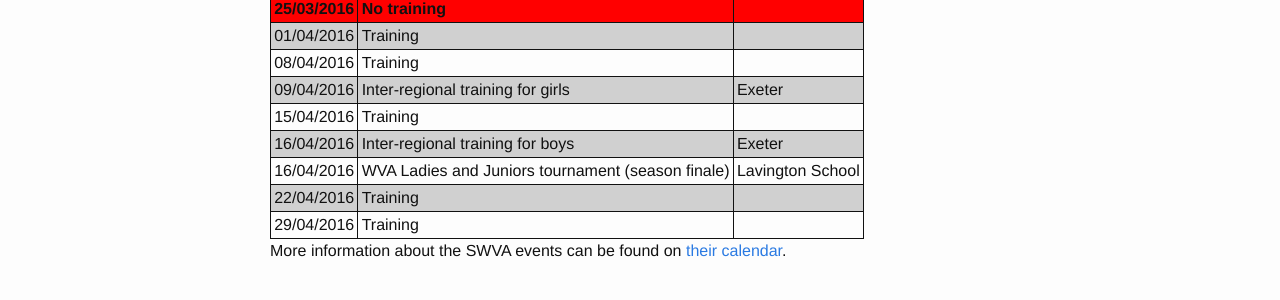
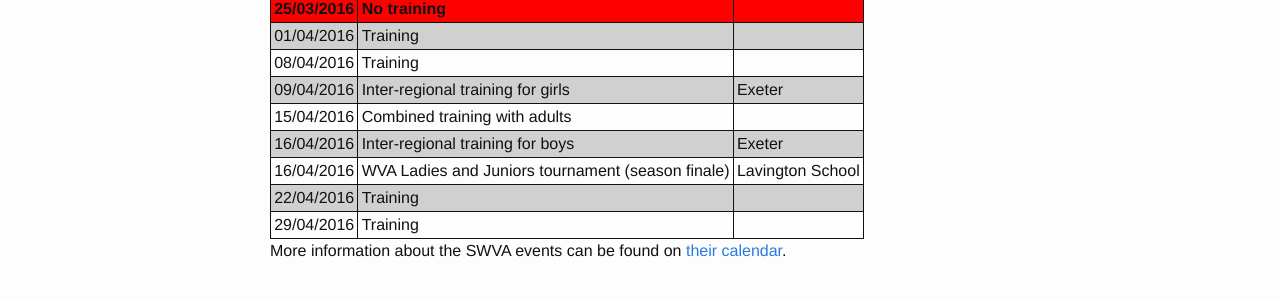
Before and after one commit to CalneComets/WebJuniors, a Jekyll site: the page built from calendar.md, in a window 1280 px wide. Shown: the part 951-1251 px from the top of the page. Built offline with Jekyll 4.4.1, drawn with Linux system fonts in a browser that asks for light colours.

Commit message:
Calendar updates

```diff
--- a/calendar.md
+++ b/calendar.md
@@ -39,7 +39,7 @@ There is plenty happening this season.
 <tr><td>01/04/2016</td><td>Training</td><td>&nbsp;</td></tr>
 <tr><td>08/04/2016</td><td>Training</td><td>&nbsp;</td></tr>
 <tr><td>09/04/2016</td><td>Inter-regional training for girls</td><td>Exeter</td></tr>
-<tr><td>15/04/2016</td><td>Training</td><td>&nbsp;</td></tr>
+<tr><td>15/04/2016</td><td>Combined training with adults</td><td>&nbsp;</td></tr>
 <tr><td>16/04/2016</td><td>Inter-regional training for boys</td><td>Exeter</td></tr>
 <tr><td>16/04/2016</td><td>WVA Ladies and Juniors tournament (season finale)</td><td>Lavington School</td></tr>
 <tr><td>22/04/2016</td><td>Training</td><td>&nbsp;</td></tr>
```
Also changed, not shown: index.md (+0 -2 lines).
